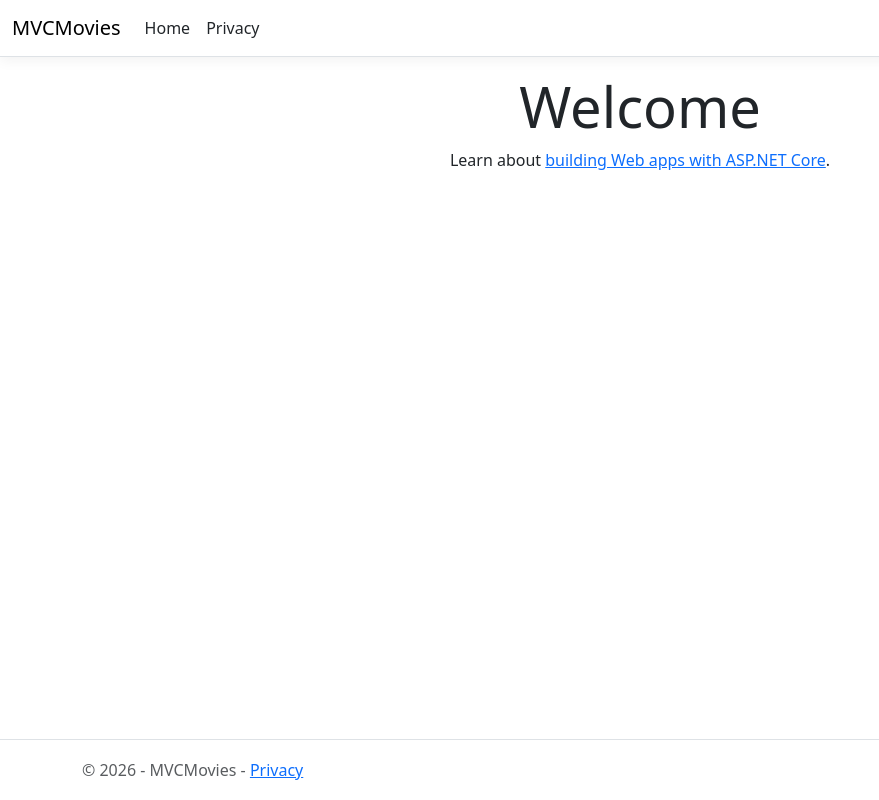
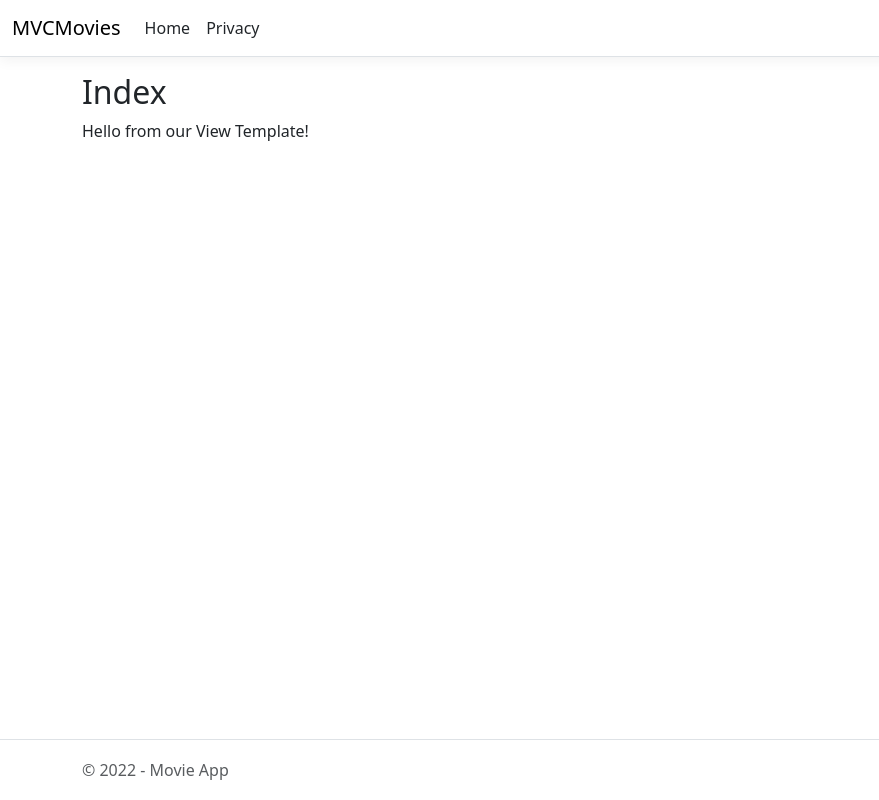
Before and after one commit to TheoMariaC/MVC, an ASP.NET Core app: template MVCMovies/Views/Home/Index.cshtml in a window 1280 px wide. Shown: the whole page, without its empty margins (0-879 px from the left). Run offline with ASP.NET Core 8, Linux system fonts and the light colour scheme; the template is opened without the code that fills it, so the values that code supplies are empty; style sheets or scripts are compiled from the project's sources.

Commit message:
Complete MVC Lab 5 Razor views

```diff
--- /dev/null
+++ b/MVCMovies/Views/HelloWorld/Index.cshtml
@@ -0,0 +1,5 @@
+@{
+ ViewData["Title"] = "Movie List";
+}
+<h2>My Movie List</h2>
+<p>Hello from our View Template!</p>
--- a/MVCMovies/Views/Home/Index.cshtml
+++ b/MVCMovies/Views/Home/Index.cshtml
@@ -1,8 +1,5 @@
 @{
-    ViewData["Title"] = "Home Page";
+ ViewData["Title"] = "Index";
 }
-
-<div class="text-center">
-    <h1 class="display-4">Welcome</h1>
-    <p>Learn about <a href="https://learn.microsoft.com/aspnet/core">building Web apps with ASP.NET Core</a>.</p>
-</div>
+<h2>Index</h2>
+<p>Hello from our View Template!</p>
--- /dev/null
+++ b/MVCMovies/Views/Index.cshtml
@@ -0,0 +1,5 @@
+@{
+    ViewData["Title"]="Movie List";
+}
+
+<h2>Hello!!!</h2>
--- a/MVCMovies/Views/Shared/_Layout.cshtml
+++ b/MVCMovies/Views/Shared/_Layout.cshtml
@@ -3,7 +3,7 @@
 <head>
     <meta charset="utf-8" />
     <meta name="viewport" content="width=device-width, initial-scale=1.0" />
-    <title>@ViewData["Title"] - MVCMovies</title>
+    <title>@ViewData["Title"] - Movie App</title>
     <script type="importmap"></script>
     <link rel="stylesheet" href="~/lib/bootstrap/dist/css/bootstrap.min.css" />
     <link rel="stylesheet" href="~/css/site.css" asp-append-version="true" />
@@ -39,7 +39,7 @@
 
     <footer class="border-top footer text-muted">
         <div class="container">
-            &copy; 2026 - MVCMovies - <a asp-area="" asp-controller="Home" asp-action="Privacy">Privacy</a>
+            &copy; 2022 - Movie App
         </div>
     </footer>
     <script src="~/lib/jquery/dist/jquery.min.js"></script>
```
Also changed, not shown: MVCMovies/Controllers/HelloWorldControllers.cs (+6 -4 lines), MVCMovies/Controllers/HomeController.cs (+11 -19 lines), MVCMovies/Views/Home/Welcome.cshtml (added, +10 -0 lines), Program.cs (added).
